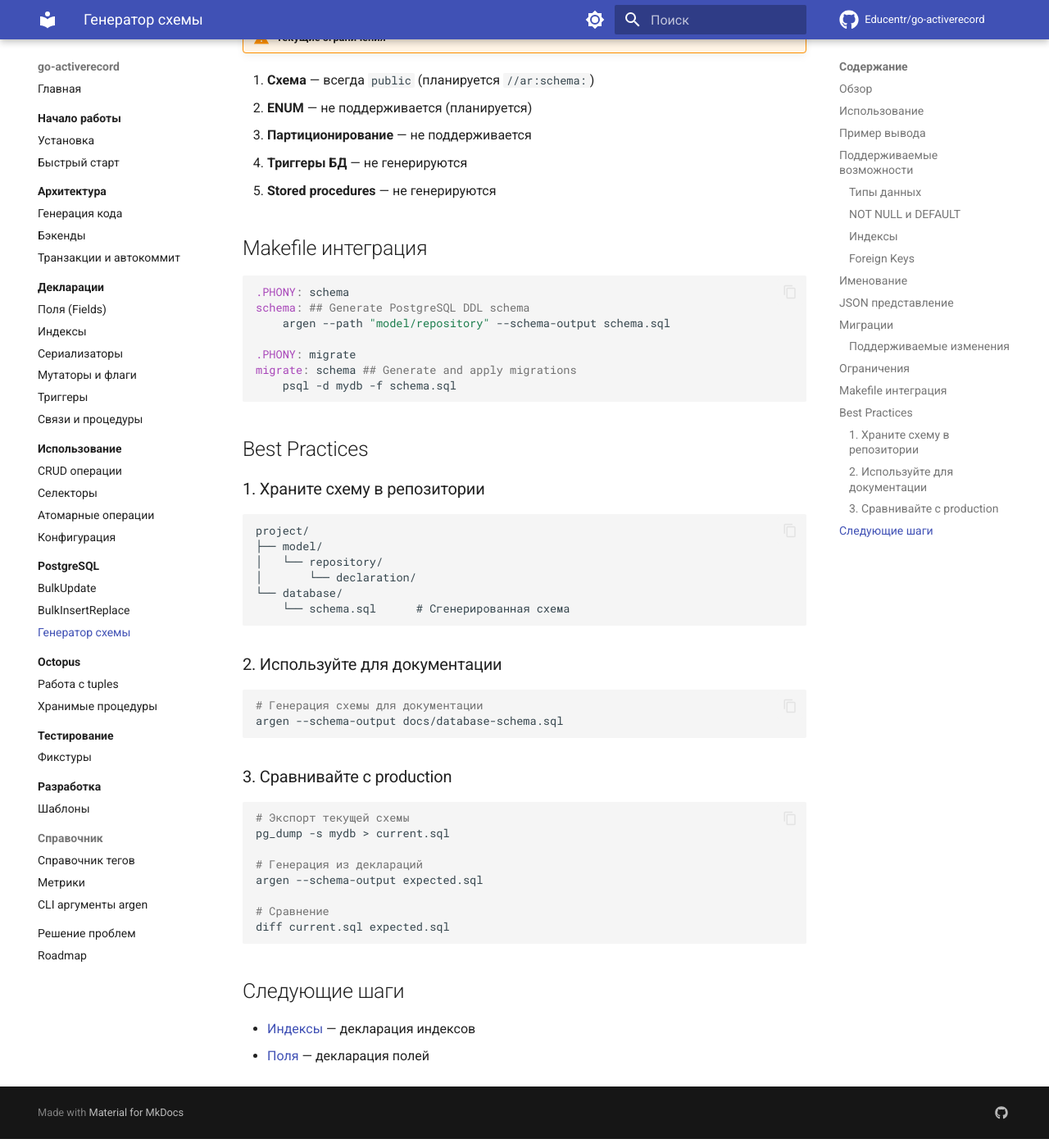
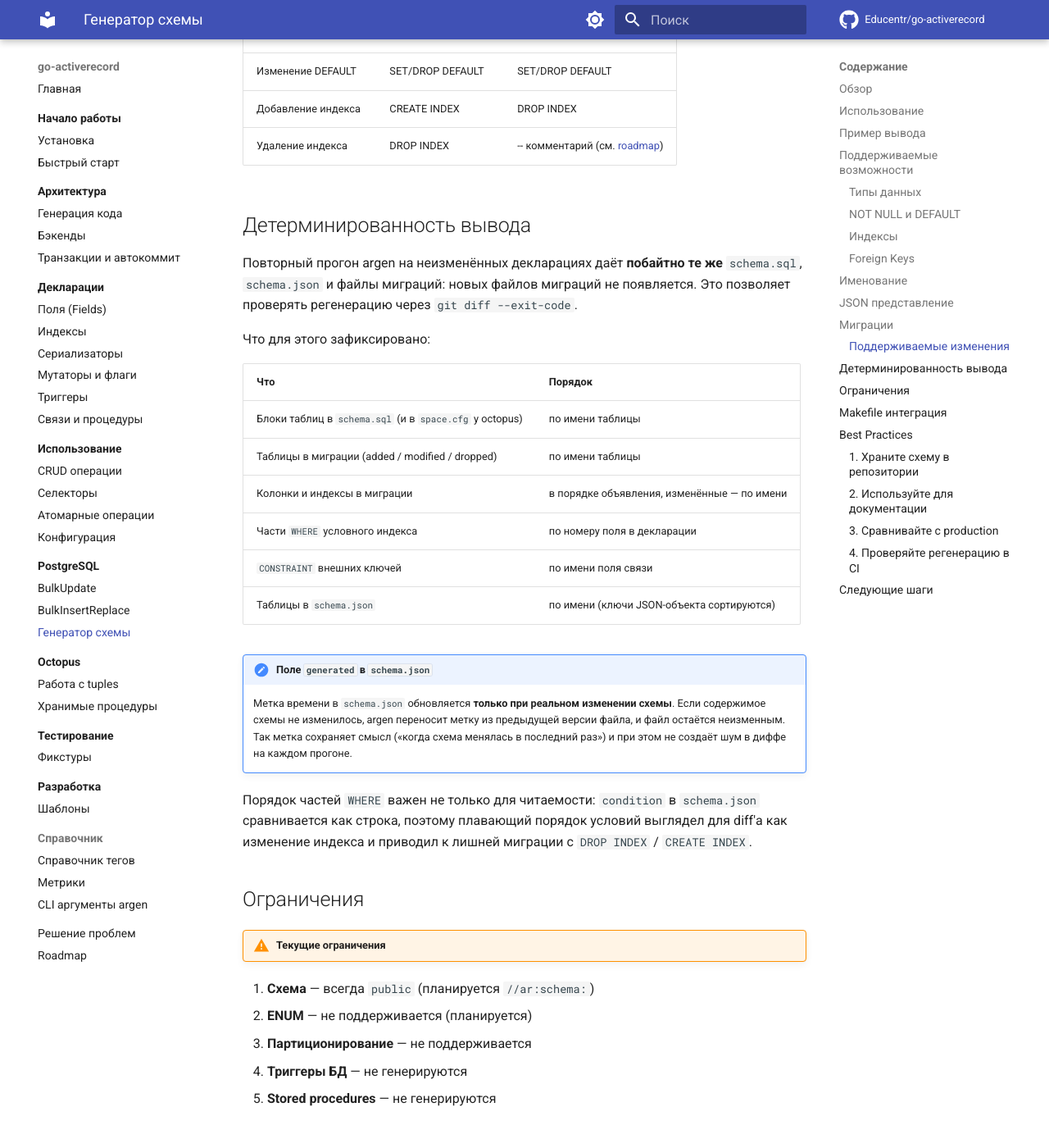
Before and after one commit to Educentr/go-activerecord, an MkDocs documentation site: the page built from docs/postgresql/schema-generator.md, in a window 1280 px wide and 1400 px high, scrolled down 4920 px. Shown: the whole window at 82% size. Built offline with MkDocs 1.6.1 and Material for MkDocs 9.7.7, drawn with Linux system fonts in a browser that asks for light colours; comment, search, counter and statistics services are not loaded; some of the changed text lies outside the part shown.

Commit message:
[docs] update: describe schema output determinism and fix --schema_path flag (LIB-3)
Добавлен раздел «Детерминированность вывода» с таблицей зафиксированных
порядков и решением по метке времени в schema.json, а также раскладка
артефактов и проверка регенерации через git diff --exit-code.

В примерах был устаревший флаг --schema-output (файл); реальный флаг argen —
--schema_path (каталог).

Co-Authored-By: Claude Opus 5 <noreply@anthropic.com>
Co-Authored-By: Perfacta <vt@perfacta.ai>

````diff
--- a/docs/postgresql/schema-generator.md
+++ b/docs/postgresql/schema-generator.md
@@ -19,8 +19,24 @@ graph LR
 argen --path "model/repository" \
       --declaration "declaration" \
       --destination "generated" \
-      --schema-output schema.sql
+      --schema_path "etc/database"
 ```
+
+`--schema_path` — это каталог, а не файл. Артефакты раскладываются по бэкенду и
+ключу конфига сервера (`//ar:serverConf:`):
+
+```text
+etc/database/
+└── postgres/
+    └── mydb/
+        ├── schema.sql      # полный DDL всех таблиц этой БД
+        ├── schema.json     # машинное описание схемы, вход для diff
+        └── migrations/     # 001_*.sql, 002_*.sql — по diff со schema.json
+```
+
+`schema.json` — это снимок схемы предыдущей генерации. Из diff с ним argen
+получает очередную миграцию, поэтому файл нужно хранить в репозитории рядом с
+`schema.sql`.
 
 ## Пример вывода
 
@@ -202,6 +218,36 @@ type Migration struct {
 | Добавление индекса | CREATE INDEX | DROP INDEX |
 | Удаление индекса | DROP INDEX | -- комментарий (см. [roadmap](../roadmap.md)) |
 
+## Детерминированность вывода
+
+Повторный прогон argen на неизменённых декларациях даёт **побайтно те же**
+`schema.sql`, `schema.json` и файлы миграций: новых файлов миграций не
+появляется. Это позволяет проверять регенерацию через `git diff --exit-code`.
+
+Что для этого зафиксировано:
+
+| Что | Порядок |
+|-----|---------|
+| Блоки таблиц в `schema.sql` (и в `space.cfg` у octopus) | по имени таблицы |
+| Таблицы в миграции (added / modified / dropped) | по имени таблицы |
+| Колонки и индексы в миграции | в порядке объявления, изменённые — по имени |
+| Части `WHERE` условного индекса | по номеру поля в декларации |
+| `CONSTRAINT` внешних ключей | по имени поля связи |
+| Таблицы в `schema.json` | по имени (ключи JSON-объекта сортируются) |
+
+!!! note "Поле `generated` в `schema.json`"
+
+    Метка времени в `schema.json` обновляется **только при реальном изменении
+    схемы**. Если содержимое схемы не изменилось, argen переносит метку из
+    предыдущей версии файла, и файл остаётся неизменным. Так метка сохраняет
+    смысл («когда схема менялась в последний раз») и при этом не создаёт шум в
+    диффе на каждом прогоне.
+
+Порядок частей `WHERE` важен не только для читаемости: `condition` в
+`schema.json` сравнивается как строка, поэтому плавающий порядок условий
+выглядел для diff'а как изменение индекса и приводил к лишней миграции с
+`DROP INDEX` / `CREATE INDEX`.
+
 ## Ограничения
 
 !!! warning "Текущие ограничения"
@@ -217,31 +263,37 @@ type Migration struct {
 ```makefile
 .PHONY: schema
 schema: ## Generate PostgreSQL DDL schema
-	argen --path "model/repository" --schema-output schema.sql
+	argen --path "model/repository" --schema_path "etc/database"
 
 .PHONY: migrate
 migrate: schema ## Generate and apply migrations
-	psql -d mydb -f schema.sql
+	psql -d mydb -f etc/database/postgres/mydb/schema.sql
 ```
 
 ## Best Practices
 
 ### 1. Храните схему в репозитории
 
-```
+```text
 project/
 ├── model/
 │   └── repository/
 │       └── declaration/
-└── database/
-    └── schema.sql      # Сгенерированная схема
+└── etc/
+    └── database/
+        └── postgres/
+            └── mydb/
+                ├── schema.sql
+                ├── schema.json
+                └── migrations/
 ```
 
 ### 2. Используйте для документации
 
 ```bash
-# Генерация схемы для документации
-argen --schema-output docs/database-schema.sql
+# Генерация схемы, пригодной для публикации в документации
+argen --path "model/repository" --schema_path "etc/database"
+cp etc/database/postgres/mydb/schema.sql docs/database-schema.sql
 ```
 
 ### 3. Сравнивайте с production
@@ -251,10 +303,20 @@ argen --schema-output docs/database-schema.sql
 pg_dump -s mydb > current.sql
 
 # Генерация из деклараций
-argen --schema-output expected.sql
+argen --schema_path "etc/database"
 
 # Сравнение
-diff current.sql expected.sql
+diff current.sql etc/database/postgres/mydb/schema.sql
+```
+
+### 4. Проверяйте регенерацию в CI
+
+Вывод генератора детерминирован, поэтому «схема в репозитории соответствует
+декларациям» проверяется обычным `git diff`:
+
+```bash
+argen --path "model/repository" --schema_path "etc/database"
+git diff --exit-code etc/database
 ```
 
 ## Следующие шаги
````
Also changed, not shown: docs/architecture/backends.md (+1 -1 lines), docs/postgresql/index.md (+1 -1 lines), docs/reference/cli.md (+3 -3 lines).
